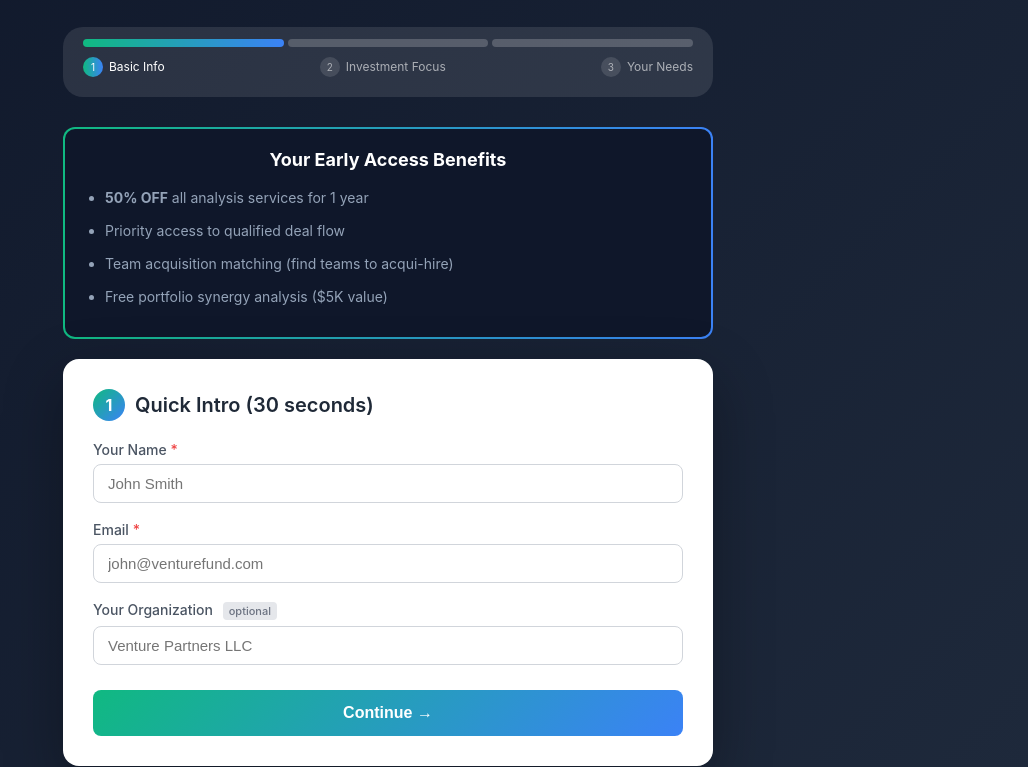
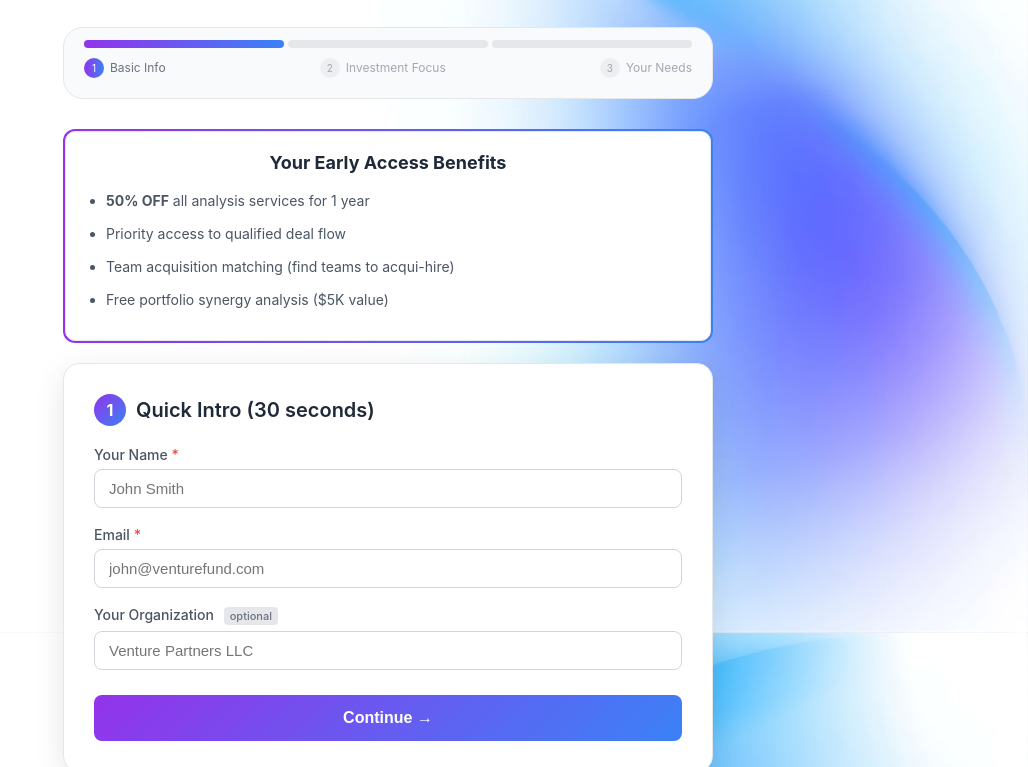
Before and after one commit to CONE-RED/GetDealLeads, a plain HTML site: page index.html in a window 1280 px wide. Shown: the part 167-934 px from the top of the page, without its empty margins (252-1280 px from the left). Drawn offline with Linux system fonts and the light colour scheme.

Commit message:
Style changed

```diff
--- a/index.html
+++ b/index.html
@@ -13,8 +13,9 @@
         }
 
         body {
-            font-family: -apple-system, BlinkMacSystemFont, 'Segoe UI', Roboto, sans-serif;
-            background: linear-gradient(135deg, #0F172A 0%, #1E293B 100%);
+            font-family: 'SF Pro Text', -apple-system, BlinkMacSystemFont, 'Segoe UI', Roboto, sans-serif;
+            background: #FFFFFF url('background.jpeg') no-repeat center center fixed;
+            background-size: cover;
             min-height: 100vh;
             padding: 20px;
             color: #1F2937;
@@ -27,7 +28,7 @@
 
         .header {
             text-align: center;
-            color: white;
+            color: #1F2937;
             margin-bottom: 30px;
             padding-top: 20px;
         }
@@ -43,8 +44,9 @@
         .logo {
             font-size: 32px;
             font-weight: bold;
-            background: linear-gradient(90deg, #10B981, #3B82F6);
+            background: linear-gradient(90deg, #9333EA, #3B82F6);
             -webkit-background-clip: text;
+            background-clip: text;
             -webkit-text-fill-color: transparent;
         }
 
@@ -62,7 +64,8 @@
 
         /* Progress Bar */
         .progress-container {
-            background: rgba(255,255,255,0.1);
+            background: #F8FAFC;
+            border: 1px solid #E5E7EB;
             border-radius: 20px;
             padding: 12px 20px 20px 20px;
             margin-bottom: 30px;
@@ -76,25 +79,25 @@
         .progress-step {
             flex: 1;
             height: 8px;
-            background: rgba(255,255,255,0.2);
+            background: #E5E7EB;
             border-radius: 50px;
             transition: all 0.3s;
             position: relative;
         }
 
         .progress-step.active {
-            background: linear-gradient(90deg, #10B981, #3B82F6);
+            background: linear-gradient(90deg, #9333EA, #3B82F6);
         }
 
         .progress-step.completed {
-            background: #10B981;
+            background: #9333EA;
         }
 
         .step-indicators {
             display: flex;
             justify-content: space-between;
             margin-top: 10px;
-            color: white;
+            color: #6B7280;
             font-size: 12px;
         }
 
@@ -113,7 +116,8 @@
             width: 20px;
             height: 20px;
             border-radius: 50%;
-            background: rgba(255,255,255,0.2);
+            background: #E5E7EB;
+            color: #6B7280;
             display: flex;
             align-items: center;
             justify-content: center;
@@ -121,36 +125,39 @@
         }
 
         .step-indicator.active .icon {
-            background: linear-gradient(90deg, #10B981, #3B82F6);
+            background: linear-gradient(90deg, #9333EA, #3B82F6);
+            color: white;
         }
 
         .step-indicator.completed .icon {
-            background: #10B981;
+            background: #9333EA;
+            color: white;
         }
 
         /* Benefit Banner */
         .benefit-banner {
-            background: linear-gradient(90deg, #10B981, #3B82F6);
+            background: linear-gradient(90deg, #9333EA, #3B82F6);
             padding: 2px;
             border-radius: 12px;
             margin-bottom: 20px;
         }
 
         .benefit-content {
-            background: #0F172A;
+            background: #FFFFFF;
             border-radius: 10px;
             padding: 20px;
+            border: 1px solid #E5E7EB;
         }
 
         .benefit-content h2 {
-            color: white;
+            color: #1F2937;
             font-size: 18px;
             margin-bottom: 15px;
             text-align: center;
         }
 
         .benefit-list {
-            color: #94A3B8;
+            color: #4B5563;
             font-size: 14px;
             line-height: 1.8;
         }
@@ -165,7 +172,8 @@
             background: white;
             border-radius: 16px;
             padding: 30px;
-            box-shadow: 0 20px 60px rgba(0,0,0,0.3);
+            box-shadow: 0 8px 30px rgba(0,0,0,0.1);
+            border: 1px solid #E5E7EB;
         }
 
         .step-header {
@@ -178,7 +186,7 @@
         .step-number {
             width: 32px;
             height: 32px;
-            background: linear-gradient(135deg, #10B981, #3B82F6);
+            background: linear-gradient(135deg, #9333EA, #3B82F6);
             color: white;
             border-radius: 50%;
             display: flex;
@@ -275,15 +283,15 @@
         }
 
         .instant-analysis-box {
-            background: #F0FDF4;
-            border: 2px dashed #10B981;
+            background: #F8F4FF;
+            border: 2px dashed #9333EA;
             border-radius: 8px;
             padding: 20px;
             margin: 20px 0;
         }
 
         .instant-analysis-box h4 {
-            color: #10B981;
+            color: #9333EA;
             font-size: 14px;
             margin-bottom: 10px;
             font-weight: 600;
@@ -299,7 +307,7 @@
         .instant-analysis-box input {
             width: 100%;
             padding: 10px;
-            border: 1px solid #10B981;
+            border: 1px solid #9333EA;
             border-radius: 6px;
             font-size: 14px;
         }
@@ -327,7 +335,7 @@
         }
 
         .btn-primary {
-            background: linear-gradient(135deg, #10B981, #3B82F6);
+            background: linear-gradient(135deg, #9333EA, #3B82F6);
             color: white;
         }
 
@@ -359,7 +367,7 @@
         }
 
         .final-message h2 {
-            color: #10B981;
+            color: #9333EA;
             font-size: 24px;
             margin-bottom: 15px;
         }
```
Also changed, not shown: .claude-flow/metrics/performance.json, .claude-flow/metrics/task-metrics.json, background.jpeg (added), background.jpg (added), 1 other file.
